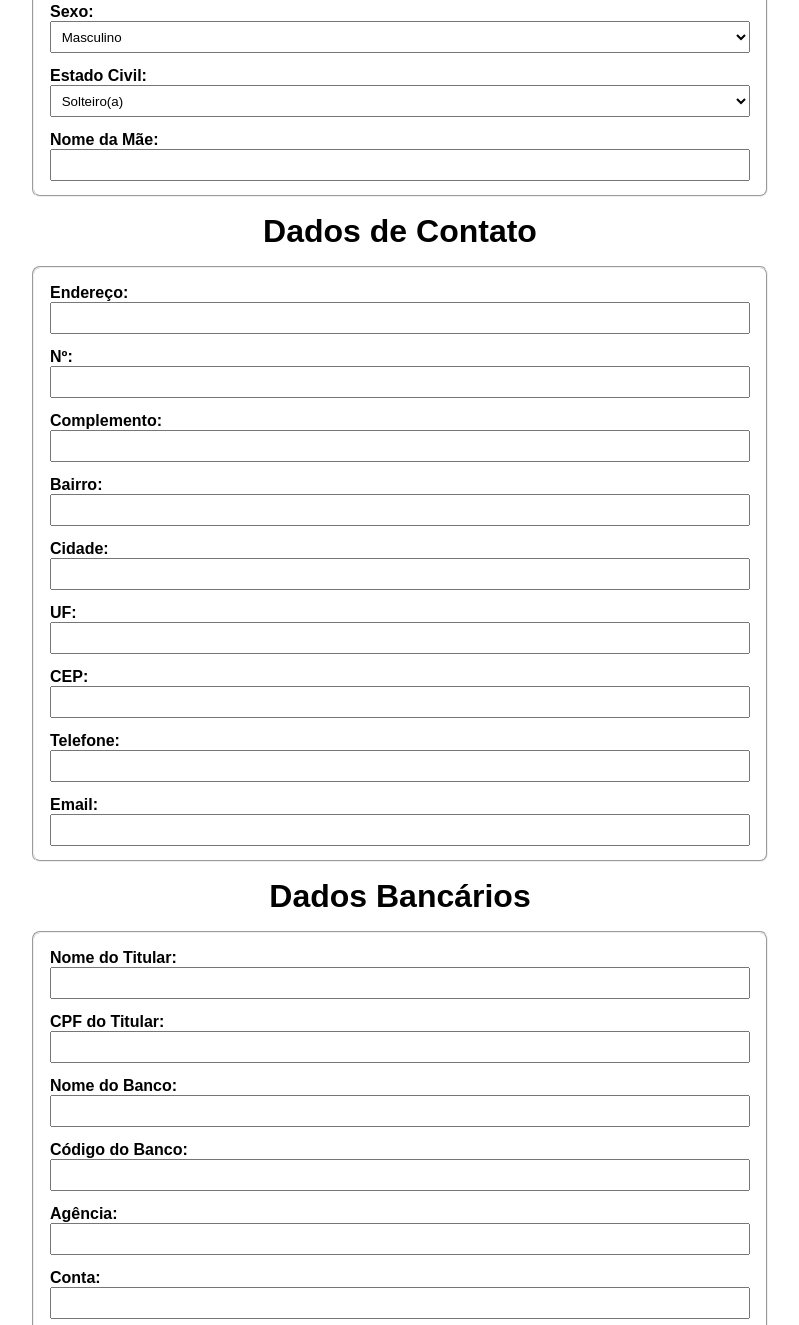
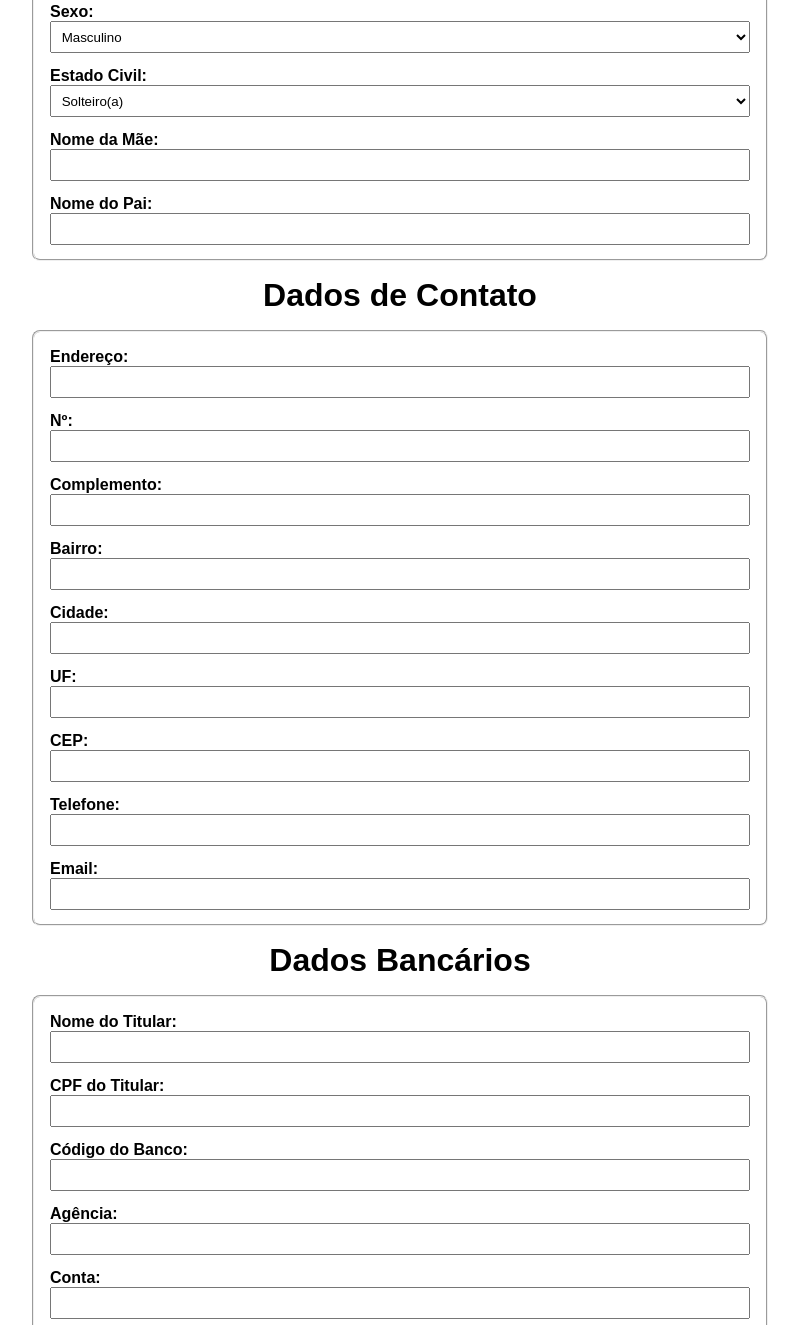
Before and after one commit to fabziano/formulario2, a plain HTML site: page index.html in a window 1280 px wide. Shown: the part 604-1929 px from the top of the page, without its empty margins (240-1039 px from the left). Drawn offline with Linux system fonts and the light colour scheme.

Commit message:
retirada do nome do banco

```diff
--- a/index.html
+++ b/index.html
@@ -77,6 +77,11 @@
                     <label for="nome_mae">Nome da Mãe:</label>
                     <input type="text" id="nome_mae" name="nome_mae" required><br><br>
                 </div>
+
+                    <div class="caixa">
+                    <label for="nome_pai">Nome do Pai:</label>
+                    <input type="text" id="nome_pai" name="nome_pai" required><br><br>
+                </div>
             </fieldset>
 
             <h1>Dados de Contato</h1>
@@ -141,11 +146,6 @@
                 <div class="caixa">
                     <label for="cpf_titular">CPF do Titular:</label>
                     <input type="text" id="cpf_titular" name="cpf_titular" required><br><br>
-                </div>
-
-                <div class="caixa">
-                    <label for="nome_banco">Nome do Banco:</label>
-                    <input type="text" id="nome_banco" name="nome_banco" required><br><br>
                 </div>
 
                 <div class="caixa">
```
